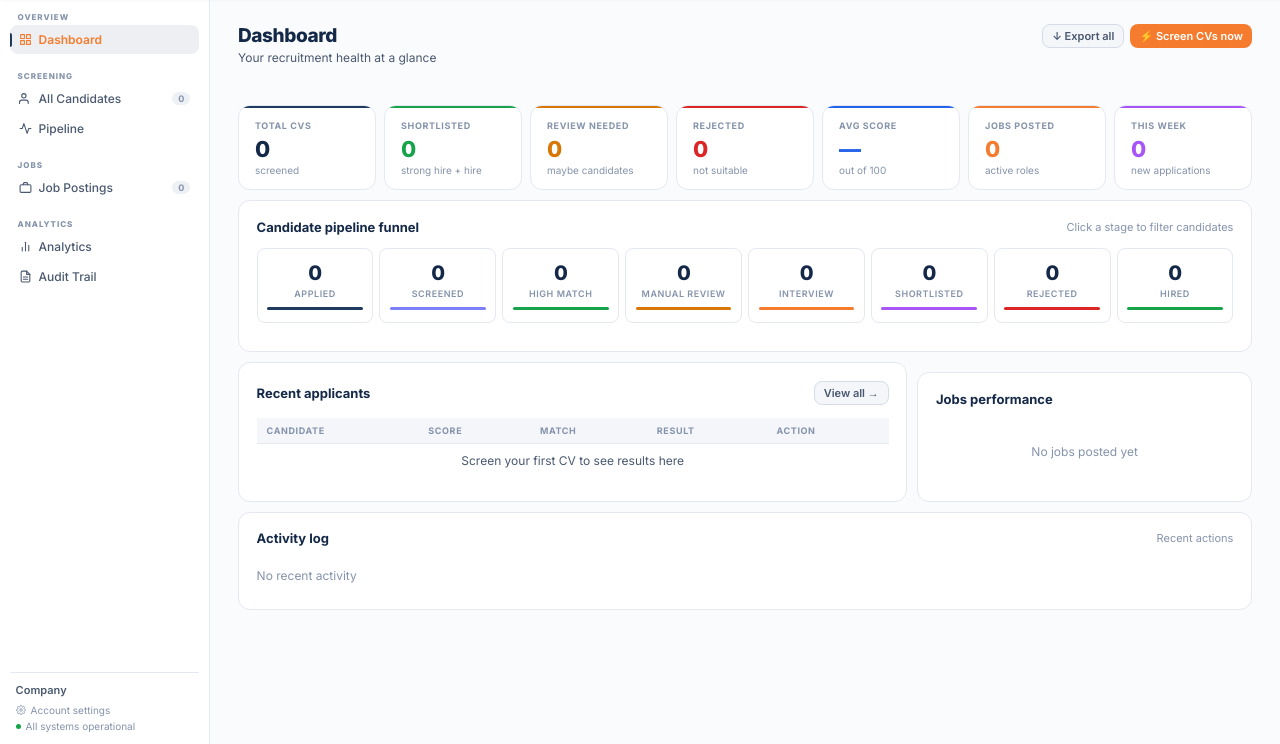
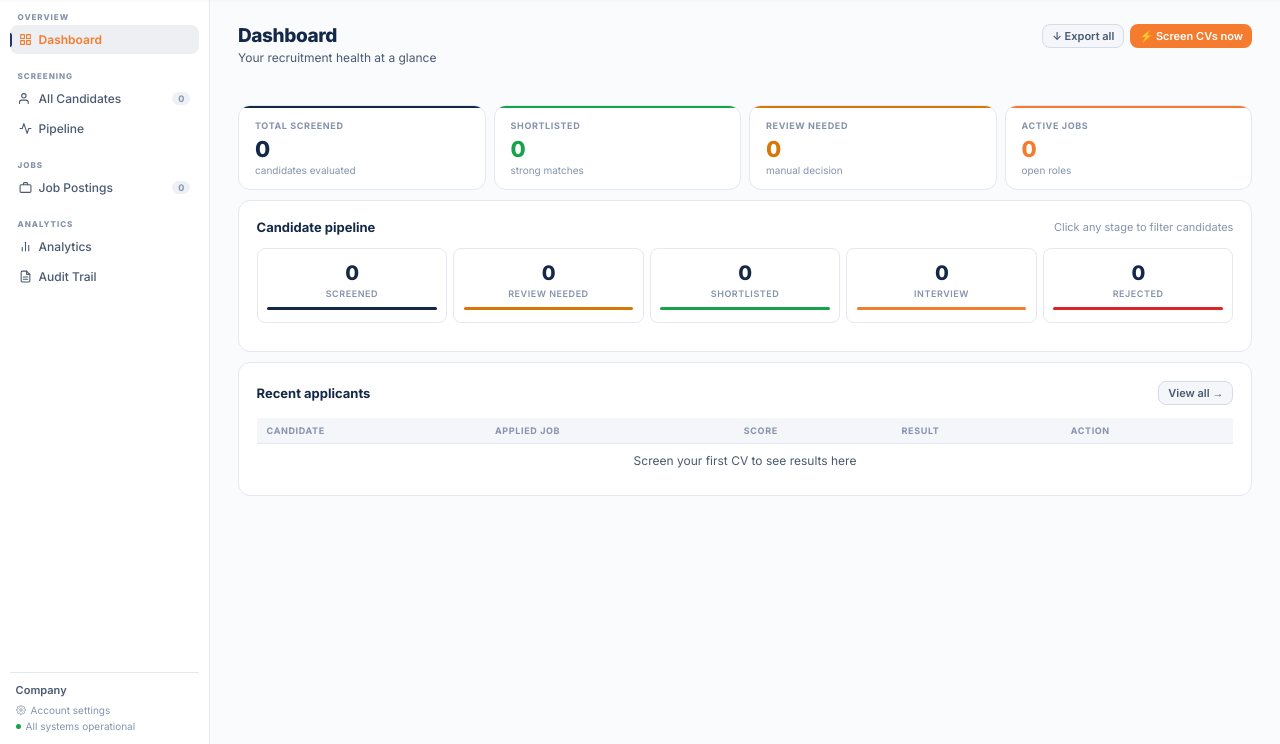
Before and after one commit to Data-Solution-360-3/talentscore-ai, a Python web app: template templates/index.html in a window 1280 px wide. Shown: the part 56-800 px from the top of the page. Run offline with Jinja, Linux system fonts and the light colour scheme; the template is opened without the code that fills it, so the values that code supplies are empty.

Commit message:
style(dashboard): focused 4-stat / 5-funnel layout, brand-aligned colors

```diff
--- a/templates/index.html
+++ b/templates/index.html
@@ -84,7 +84,8 @@ body{font-family:'Inter',sans-serif;background:var(--bg);color:var(--text);min-h
 /* ── STAT CARDS ── */
 .stats-grid{display:grid;grid-template-columns:repeat(4,1fr);gap:8px;margin-bottom:10px}
 .stats-grid-7{display:grid;grid-template-columns:repeat(7,1fr);gap:8px;margin-bottom:10px}
-.stat{background:var(--surface);border:1px solid var(--border);border-radius:var(--r);padding:.85rem 1rem;position:relative;overflow:hidden;transition:border-color .2s,transform .15s}
+.stat{background:var(--surface);border:1px solid var(--border);border-radius:var(--r);padding:.85rem 1rem;position:relative;overflow:hidden;transition:border-color .2s,transform .15s,box-shadow .15s}
+.stat:hover{border-color:var(--border3);transform:translateY(-1px);box-shadow:0 4px 12px rgba(20,40,72,.06)}
 .stat:hover{border-color:var(--border3);transform:translateY(-1px)}
 .stat-bar{position:absolute;top:0;left:0;right:0;height:2px}
 .stat-lbl{font-size:9px;font-weight:700;text-transform:uppercase;letter-spacing:.07em;color:var(--t3);margin-bottom:5px}
@@ -138,7 +139,7 @@ body{font-family:'Inter',sans-serif;background:var(--bg);color:var(--text);min-h
 .score-num{font-weight:700;min-width:24px;font-size:12px}
 
 /* ── PIPELINE FUNNEL ── */
-.funnel{display:grid;grid-template-columns:repeat(8,1fr);gap:6px;margin-bottom:10px}
+.funnel{display:grid;grid-template-columns:repeat(5,1fr);gap:6px;margin-bottom:10px}
 .funnel-stage{background:var(--surface);border:1px solid var(--border);border-radius:var(--rs);padding:.75rem .6rem;text-align:center;transition:all .2s;cursor:pointer}
 .funnel-stage:hover{border-color:var(--indigo);transform:translateY(-2px)}
 .funnel-stage.act{border-color:var(--indigo);background:var(--ig)}
@@ -340,54 +341,59 @@ body{font-family:'Inter',sans-serif;background:var(--bg);color:var(--text);min-h
     </div>
   </div>
 
-  <!-- 7 key stats -->
-  <div class="stats-grid-7">
-    <div class="stat"><div class="stat-bar" style="background:var(--indigo)"></div><div class="stat-lbl">Total CVs</div><div class="stat-val" id="ov-total">0</div><div class="stat-sub">screened</div></div>
-    <div class="stat"><div class="stat-bar" style="background:var(--green)"></div><div class="stat-lbl">Shortlisted</div><div class="stat-val" id="ov-shortlisted" style="color:var(--green)">0</div><div class="stat-sub">strong hire + hire</div></div>
-    <div class="stat"><div class="stat-bar" style="background:var(--amber)"></div><div class="stat-lbl">Review needed</div><div class="stat-val" id="ov-maybe" style="color:var(--amber)">0</div><div class="stat-sub">maybe candidates</div></div>
-    <div class="stat"><div class="stat-bar" style="background:var(--red)"></div><div class="stat-lbl">Rejected</div><div class="stat-val" id="ov-rejected" style="color:var(--red)">0</div><div class="stat-sub">not suitable</div></div>
-    <div class="stat"><div class="stat-bar" style="background:var(--blue)"></div><div class="stat-lbl">Avg score</div><div class="stat-val" id="ov-avg" style="color:var(--blue)">—</div><div class="stat-sub">out of 100</div></div>
-    <div class="stat"><div class="stat-bar" style="background:var(--orange)"></div><div class="stat-lbl">Jobs posted</div><div class="stat-val" id="ov-jobs" style="color:var(--orange)">0</div><div class="stat-sub">active roles</div></div>
-    <div class="stat"><div class="stat-bar" style="background:#a855f7"></div><div class="stat-lbl">This week</div><div class="stat-val" id="ov-week" style="color:#a855f7">0</div><div class="stat-sub">new applications</div></div>
-  </div>
-
-  <!-- Pipeline funnel -->
+  <!-- 4 focused KPIs (was 7). Each one is action-oriented: total work done, what's good, what needs attention, where to invest more. -->
+  <div class="stats-grid">
+    <div class="stat" onclick="showPage('candidates')" style="cursor:pointer">
+      <div class="stat-bar" style="background:var(--navy)"></div>
+      <div class="stat-lbl">Total screened</div>
+      <div class="stat-val" id="ov-total">0</div>
+      <div class="stat-sub">candidates evaluated</div>
+    </div>
+    <div class="stat" onclick="filterByStage('strong')" style="cursor:pointer">
+      <div class="stat-bar" style="background:var(--green)"></div>
+      <div class="stat-lbl">Shortlisted</div>
+      <div class="stat-val" id="ov-shortlisted" style="color:var(--green)">0</div>
+      <div class="stat-sub">strong matches</div>
+    </div>
+    <div class="stat" onclick="filterByStage('maybe')" style="cursor:pointer">
+      <div class="stat-bar" style="background:var(--amber)"></div>
+      <div class="stat-lbl">Review needed</div>
+      <div class="stat-val" id="ov-maybe" style="color:var(--amber)">0</div>
+      <div class="stat-sub">manual decision</div>
+    </div>
+    <div class="stat" onclick="showPage('jobs')" style="cursor:pointer">
+      <div class="stat-bar" style="background:var(--orange)"></div>
+      <div class="stat-lbl">Active jobs</div>
+      <div class="stat-val" id="ov-jobs" style="color:var(--orange)">0</div>
+      <div class="stat-sub">open roles</div>
+    </div>
+  </div>
+
+  <!-- Pipeline funnel: 5 meaningful stages (was 8). Drop duplicates: "High Match"≈"Shortlisted", and Interview/Hired which are empty until used. -->
   <div class="card" style="margin-bottom:10px">
-    <div class="card-hd"><div class="card-title">Candidate pipeline funnel</div><span class="card-sub">Click a stage to filter candidates</span></div>
+    <div class="card-hd"><div class="card-title">Candidate pipeline</div><span class="card-sub">Click any stage to filter candidates</span></div>
     <div class="funnel" id="funnel-row">
-      <div class="funnel-stage" onclick="filterByStage('all')"><div class="funnel-num" id="fn-all">0</div><div class="funnel-lbl">Applied</div><div class="funnel-bar" style="background:var(--indigo)"></div></div>
-      <div class="funnel-stage" onclick="filterByStage('screened')"><div class="funnel-num" id="fn-screened">0</div><div class="funnel-lbl">Screened</div><div class="funnel-bar" style="background:#7c7ff7"></div></div>
-      <div class="funnel-stage" onclick="filterByStage('strong')"><div class="funnel-num" id="fn-strong">0</div><div class="funnel-lbl">High Match</div><div class="funnel-bar" style="background:var(--green)"></div></div>
-      <div class="funnel-stage" onclick="filterByStage('maybe')"><div class="funnel-num" id="fn-maybe">0</div><div class="funnel-lbl">Manual Review</div><div class="funnel-bar" style="background:var(--amber)"></div></div>
+      <div class="funnel-stage" onclick="filterByStage('all')"><div class="funnel-num" id="fn-all">0</div><div class="funnel-lbl">Screened</div><div class="funnel-bar" style="background:var(--navy)"></div></div>
+      <div class="funnel-stage" onclick="filterByStage('maybe')"><div class="funnel-num" id="fn-maybe">0</div><div class="funnel-lbl">Review needed</div><div class="funnel-bar" style="background:var(--amber)"></div></div>
+      <div class="funnel-stage" onclick="filterByStage('shortlisted')"><div class="funnel-num" id="fn-shortlisted">0</div><div class="funnel-lbl">Shortlisted</div><div class="funnel-bar" style="background:var(--green)"></div></div>
       <div class="funnel-stage" onclick="filterByStage('interview')"><div class="funnel-num" id="fn-interview">0</div><div class="funnel-lbl">Interview</div><div class="funnel-bar" style="background:var(--orange)"></div></div>
-      <div class="funnel-stage" onclick="filterByStage('shortlisted')"><div class="funnel-num" id="fn-shortlisted">0</div><div class="funnel-lbl">Shortlisted</div><div class="funnel-bar" style="background:#a855f7"></div></div>
       <div class="funnel-stage" onclick="filterByStage('rejected')"><div class="funnel-num" id="fn-rejected">0</div><div class="funnel-lbl">Rejected</div><div class="funnel-bar" style="background:var(--red)"></div></div>
-      <div class="funnel-stage" onclick="filterByStage('hired')"><div class="funnel-num" id="fn-hired">0</div><div class="funnel-lbl">Hired</div><div class="funnel-bar" style="background:var(--green)"></div></div>
-    </div>
-  </div>
-
-  <div style="display:grid;grid-template-columns:2fr 1fr;gap:10px;margin-bottom:10px">
-    <!-- Recent applicants -->
+    </div>
+  </div>
+
+  <!-- Recent applicants (full-width). The old layout split this into a 2/3 + 1/3 column with "Jobs performance" on the right,
+       but Jobs performance is already on the Analytics page and the Jobs page. Less duplication = cleaner dashboard. -->
   <div class="card">
-      <div class="card-hd"><div class="card-title">Recent applicants</div><button class="btn btn-ghost btn-sm" onclick="showPage('candidates')">View all →</button></div>
+    <div class="card-hd">
+      <div class="card-title">Recent applicants</div>
+      <button class="btn btn-ghost btn-sm" onclick="showPage('candidates')">View all →</button>
+    </div>
     <div class="tbl-wrap">
       <table class="tbl">
-          <thead><tr><th>Candidate</th><th>Score</th><th>Match</th><th>Result</th><th>Action</th></tr></thead>
+        <thead><tr><th>Candidate</th><th>Applied job</th><th>Score</th><th>Result</th><th>Action</th></tr></thead>
         <tbody id="ov-recent-tbl"><tr><td colspan="5" class="tbl-empty">Screen your first CV to see results here</td></tr></tbody>
       </table>
     </div>
-    </div>
-    <!-- Job performance -->
-    <div class="card">
-      <div class="card-hd"><div class="card-title">Jobs performance</div></div>
-      <div id="jobs-perf-list"><p style="color:var(--t3);font-size:12px;text-align:center;padding:1.5rem">No jobs posted yet</p></div>
-    </div>
-  </div>
-
-  <!-- Activity log -->
-  <div class="card">
-    <div class="card-hd"><div class="card-title">Activity log</div><span class="card-sub">Recent actions</span></div>
-    <div id="activity-log"><p style="color:var(--t3);font-size:12px;padding:.5rem 0">No recent activity</p></div>
   </div>
 </div>
 
@@ -964,54 +970,45 @@ async function actionInterview(){ await quickAction(currentCandId,'interview');
 
 // ── OVERVIEW ──
 function renderOverview(){
-  const total=allResults.length;
-  const shortlisted=allResults.filter(r=>(r.rec||r.recommendation||'').toUpperCase()==='STRONG HIRE'||(r.rec||r.recommendation||'').toUpperCase()==='HIRE').length;
-  const maybe=allResults.filter(r=>(r.rec||r.recommendation||'').toUpperCase()==='MAYBE').length;
-  const rejected=allResults.filter(r=>(r.rec||r.recommendation||'').toUpperCase()==='REJECT').length;
-  const avg=total?Math.round(allResults.reduce((a,r)=>a+(r.score||r.overall_score||0),0)/total):0;
-  const thisWeek=allResults.filter(r=>isThisWeek(r.created_at)).length;
-
-  document.getElementById('ov-total').textContent=total;
-  document.getElementById('ov-shortlisted').textContent=shortlisted;
-  document.getElementById('ov-maybe').textContent=maybe;
-  document.getElementById('ov-rejected').textContent=rejected;
-  document.getElementById('ov-avg').textContent=total?avg:'—';
-  document.getElementById('ov-jobs').textContent=allJobs.length;
-  document.getElementById('ov-week').textContent=thisWeek;
-
-  // Funnel
-  document.getElementById('fn-all').textContent=total;
-  document.getElementById('fn-screened').textContent=total;
-  document.getElementById('fn-strong').textContent=allResults.filter(r=>(r.score||r.overall_score||0)>=80).length;
-  document.getElementById('fn-maybe').textContent=maybe;
-  document.getElementById('fn-interview').textContent=allResults.filter(r=>(r.rec||r.recommendation||'').toUpperCase()==='STRONG HIRE').length;
-  document.getElementById('fn-shortlisted').textContent=shortlisted;
-  document.getElementById('fn-rejected').textContent=rejected;
-  document.getElementById('fn-hired').textContent=0;
-
-  // Recent applicants
-  const recent=allResults.slice(0,6);
-  document.getElementById('ov-recent-tbl').innerHTML=recent.length
-    ?recent.map(r=>{const score=r.score||Math.round(r.overall_score||0);const rec=(r.rec||(r.recommendation||'MAYBE')).toUpperCase();return`<tr onclick="openCandModal('${r._id}')">
+  const rec = r => (r.rec || r.recommendation || '').toUpperCase();
+  const total       = allResults.length;
+  const shortlisted = allResults.filter(r => rec(r)==='STRONG HIRE' || rec(r)==='HIRE').length;
+  const maybe       = allResults.filter(r => rec(r)==='MAYBE').length;
+  const rejected    = allResults.filter(r => rec(r)==='REJECT').length;
+
+  // ── 4 stat cards ──
+  document.getElementById('ov-total').textContent       = total;
+  document.getElementById('ov-shortlisted').textContent = shortlisted;
+  document.getElementById('ov-maybe').textContent       = maybe;
+  document.getElementById('ov-jobs').textContent        = allJobs.length;
+
+  // ── 5-stage pipeline funnel ──
+  // Stage counts use the user-set stage where available, fall back to AI rec for untouched candidates
+  const inStage = stage => allResults.filter(r => (r.stage||'pending') === stage).length;
+  const interviewCount  = inStage('interview');
+  const shortlistedStage = inStage('shortlisted') || shortlisted;   // fall back to AI-rec shortlists if user hasn't acted
+  document.getElementById('fn-all').textContent         = total;
+  document.getElementById('fn-maybe').textContent       = maybe;
+  document.getElementById('fn-shortlisted').textContent = shortlistedStage;
+  document.getElementById('fn-interview').textContent   = interviewCount;
+  document.getElementById('fn-rejected').textContent    = rejected;
+
+  // ── Recent applicants (now shows applied job) ──
+  const recent = allResults.slice(0, 8);
+  document.getElementById('ov-recent-tbl').innerHTML = recent.length
+    ? recent.map(r => {
+        const score   = r.score || Math.round(r.overall_score || 0);
+        const recVal  = rec(r) || 'MAYBE';
+        const jobName = r.job_title || r.company || '—';
+        return `<tr onclick="openCandModal('${r._id}')">
           <td><span class="tbl-link">${r.candidate_name||'Unknown'}</span><div style="font-size:10px;color:var(--t3)">${r.current_title||'—'}</div></td>
+          <td style="font-size:12px;color:var(--t2)">${jobName}</td>
           <td style="font-weight:700;color:${gc(score)}">${score}</td>
-        <td style="font-size:10px">${r.skills_coverage_pct||0}%</td>
-        <td><span class="badge ${tbcls(rec)}">${rec}</span></td>
+          <td><span class="badge ${tbcls(recVal)}">${recVal}</span></td>
           <td><button class="btn btn-xs btn-ghost" onclick="event.stopPropagation();openCandModal('${r._id}')">View</button></td>
-      </tr>`;}).join('')
-    :'<tr><td colspan="5" class="tbl-empty">No candidates yet</td></tr>';
-
-  // Jobs performance
-  document.getElementById('jobs-perf-list').innerHTML=allJobs.length
-    ?allJobs.map(j=>{
-        const related=allResults.filter(r=>r.job_id===j._id||r.job_title===j.title||r.company===j.title);
-        const avgS=related.length?Math.round(related.reduce((a,r)=>a+(r.score||r.overall_score||0),0)/related.length):0;
-        const shl=related.filter(r=>(r.rec||r.recommendation||'').toUpperCase()==='STRONG HIRE'||(r.rec||r.recommendation||'').toUpperCase()==='HIRE').length;
-        return`<div style="padding:8px 0;border-bottom:1px solid var(--border);display:flex;align-items:center;justify-content:space-between">
-          <div><div style="font-size:12px;font-weight:600;color:var(--text)">${j.title}</div><div style="font-size:10px;color:var(--t3)">${related.length} applicants · ${shl} shortlisted</div></div>
-          <div style="text-align:right"><div style="font-size:14px;font-weight:700;color:${avgS>=70?'var(--green)':avgS>=50?'var(--amber)':'var(--red)'}">${avgS||'—'}</div><div style="font-size:9px;color:var(--t3)">avg score</div></div>
-        </div>`;}).join('')
-    :'<p style="color:var(--t3);font-size:12px;text-align:center;padding:1rem">No jobs posted yet</p>';
+        </tr>`;
+      }).join('')
+    : '<tr><td colspan="5" class="tbl-empty">No candidates yet</td></tr>';
 }
 
 // ── PIPELINE ──
@@ -1453,19 +1450,11 @@ function renderAudit(){
 }
 
 // ── ACTIVITY LOG ──
-const activityItems=[];
-function addActivity(txt,color){
-  activityItems.unshift({txt,color,time:new Date()});
-  renderActivity();
-}
-function renderActivity(){
-  document.getElementById('activity-log').innerHTML=activityItems.slice(0,8).map(a=>`
-    <div class="activity-item">
-      <div class="activity-dot" style="background:${a.color}"></div>
-      <div class="activity-txt">${a.txt}</div>
-      <div class="activity-time">${a.time.toLocaleTimeString('en-GB',{hour:'2-digit',minute:'2-digit'})}</div>
-    </div>`).join('')||'<p style="color:var(--t3);font-size:12px;padding:.5rem 0">No recent activity</p>';
-}
+// Activity log was removed from the dashboard — it was session-only state that
+// reset on every refresh, which made it more confusing than useful. We keep the
+// function as a no-op so existing call sites don't need to be edited.
+function addActivity(_txt, _color){ /* removed from dashboard */ }
+function renderActivity(){ /* removed from dashboard */ }
 
 // ── EXPORT ──
 function exportCandidates(){
```
Lines whose indentation alone changed are shown as unchanged.
